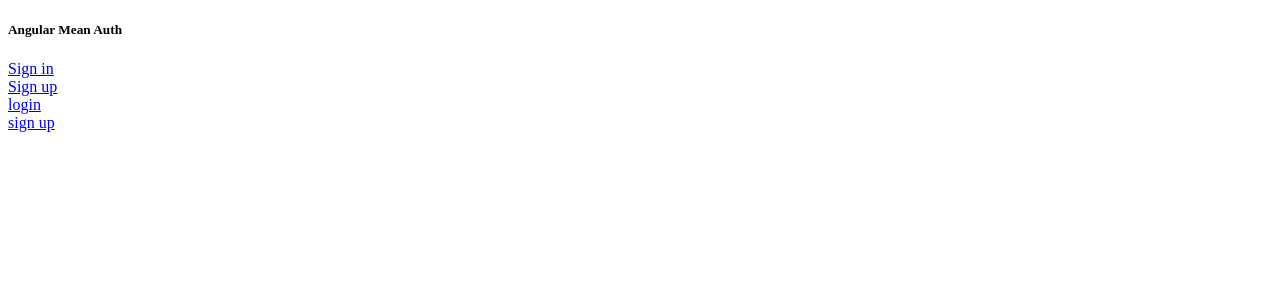
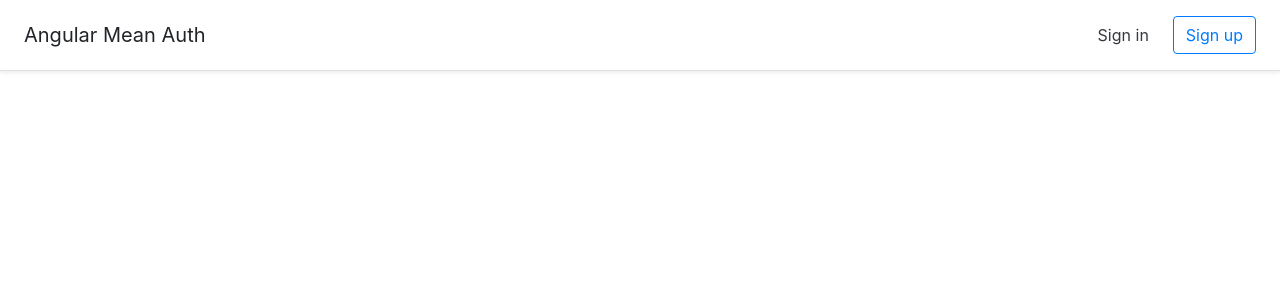
Before and after one commit to max-ox/paradiseProject, an Angular app in the folder client/: page /welcome in a window 1280 px wide. Shown: the top 300 px of the page. Built offline with nearby package versions, Linux system fonts and the light colour scheme.

Commit message:
add bootstrap

```diff
--- a/client/package.json
+++ b/client/package.json
@@ -16,12 +16,16 @@
     "@angular/compiler": "~9.1.3",
     "@angular/core": "~9.1.3",
     "@angular/forms": "~9.1.3",
+    "@angular/localize": "~9.1.3",
     "@angular/platform-browser": "~9.1.3",
     "@angular/platform-browser-dynamic": "~9.1.3",
     "@angular/router": "~9.1.3",
+    "@ng-bootstrap/ng-bootstrap": "^6.2.0",
     "bootstrap": "^4.5.3",
+    "jquery": "^1.9.1",
     "lodash": "^4.17.20",
     "moment": "^2.25.3",
+    "popper.js": "^1.12.3",
     "rxjs": "~6.5.4",
     "tslib": "^1.10.0",
     "zone.js": "~0.10.2"
--- a/client/src/app/app.component.html
+++ b/client/src/app/app.component.html
@@ -1,3 +1,4 @@
+<div class="container">
   <div
     class="d-flex flex-column flex-md-row align-items-center p-3 px-md-4 mb-3 bg-white border-bottom shadow-sm fixed-top">
     <h5 class="my-0 mr-md-auto font-weight-normal">Angular Mean Auth</h5>
@@ -6,9 +7,10 @@
       <a *ngIf="!this.authService.isLoggedIn" class="p-2 text-dark" routerLinkActive="active" routerLink="/log-in">Sign
         in</a>
     </nav>
-  <a *ngIf="!this.authService.isLoggedIn" class="btn btn-outline-primary" routerLinkActive="active"
-     routerLinkActive="active" routerLink="/sign-up">Sign up</a>
+    <a *ngIf="!this.authService.isLoggedIn" class="btn btn-outline-primary" routerLinkActive="active" routerLink="/sign-up">Sign up</a>
     <button (click)="logout()" *ngIf="this.authService.isLoggedIn" type="button" class="btn btn-danger">Logout</button>
   </div>
 
   <router-outlet></router-outlet>
+
+</div>
--- a/client/src/app/app.module.ts
+++ b/client/src/app/app.module.ts
@@ -13,6 +13,7 @@ import { ProfileComponent } from './profile/profile.component';
 
 
 import { AuthGuard } from "./auth/auth.guard";
+import { NgbModule } from '@ng-bootstrap/ng-bootstrap';
 
 @NgModule({
   declarations: [
@@ -33,7 +34,8 @@ import { AuthGuard } from "./auth/auth.guard";
         { path: 'sign-up', component: RegisterComponent },
         { path: 'profile/:id', component: ProfileComponent, canActivate: [AuthGuard]  },
         { path: 'welcome', component: HomeComponent }
-    ])
+    ]),
+    NgbModule
   ],
   providers: [],
   bootstrap: [AppComponent]
--- a/client/src/assets/theme/scss/custom.scss
+++ b/client/src/assets/theme/scss/custom.scss
@@ -1,7 +1,5 @@
 @import "./variables.scss";
 /*Import custom variables first, because Bootstrap uses !default*/
-@import "../../node_modules/bootstrap/scss/bootstrap";
-@import "../../node_modules/bootstrap-select/sass/bootstrap-select";
 
 .headline-layout {
     color: theme-color("phosphor-purple");
--- a/client/src/main.ts
+++ b/client/src/main.ts
@@ -1,6 +1,6 @@
 import { enableProdMode } from '@angular/core';
 import { platformBrowserDynamic } from '@angular/platform-browser-dynamic';
-
+// import 'bootstrap';
 import { AppModule } from './app/app.module';
 import { environment } from './environments/environment';
 
--- a/client/src/polyfills.ts
+++ b/client/src/polyfills.ts
@@ -1,3 +1,7 @@
+/***************************************************************************************************
+ * Load `$localize` onto the global scope - used if i18n tags appear in Angular templates.
+ */
+import '@angular/localize/init';
 /**
  * This file includes polyfills needed by Angular and is loaded before the app.
  * You can add your own extra polyfills to this file.
--- a/client/src/styles.scss
+++ b/client/src/styles.scss
@@ -1 +1,5 @@
 /* You can add global styles to this file, and also import other style files */
+/* Importing Bootstrap SCSS file. */
+@import '~bootstrap/scss/bootstrap';
+
+//@import "assets/theme/scss/custom";
```
Lines whose indentation alone changed are shown as unchanged.
